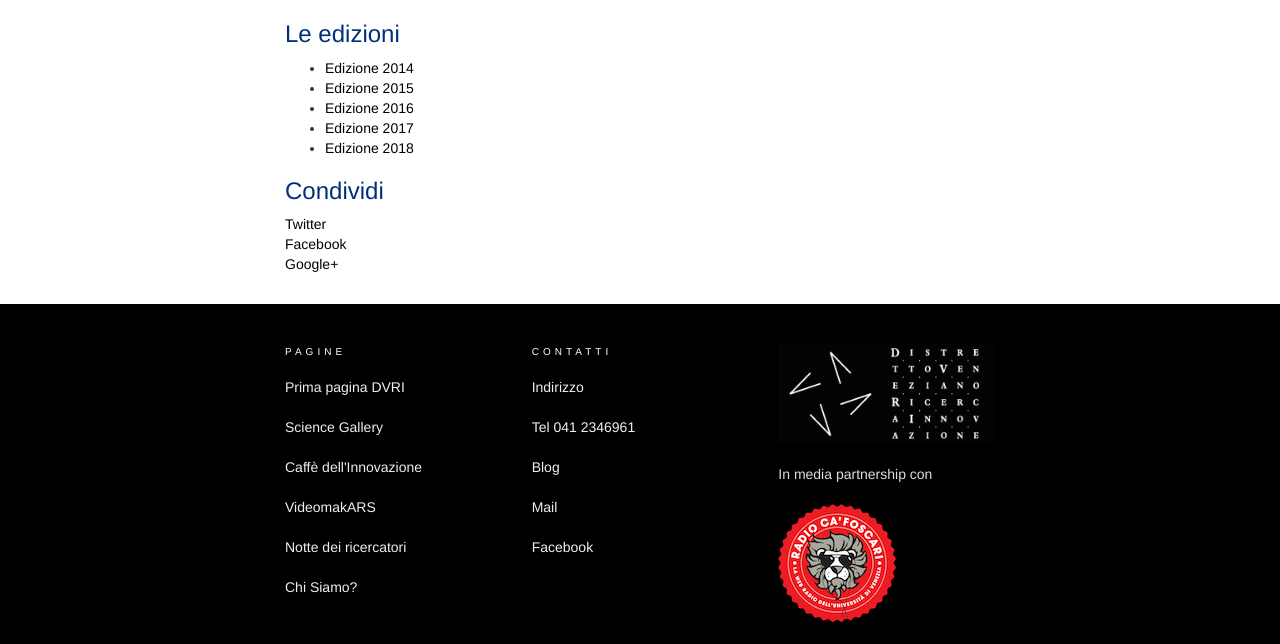
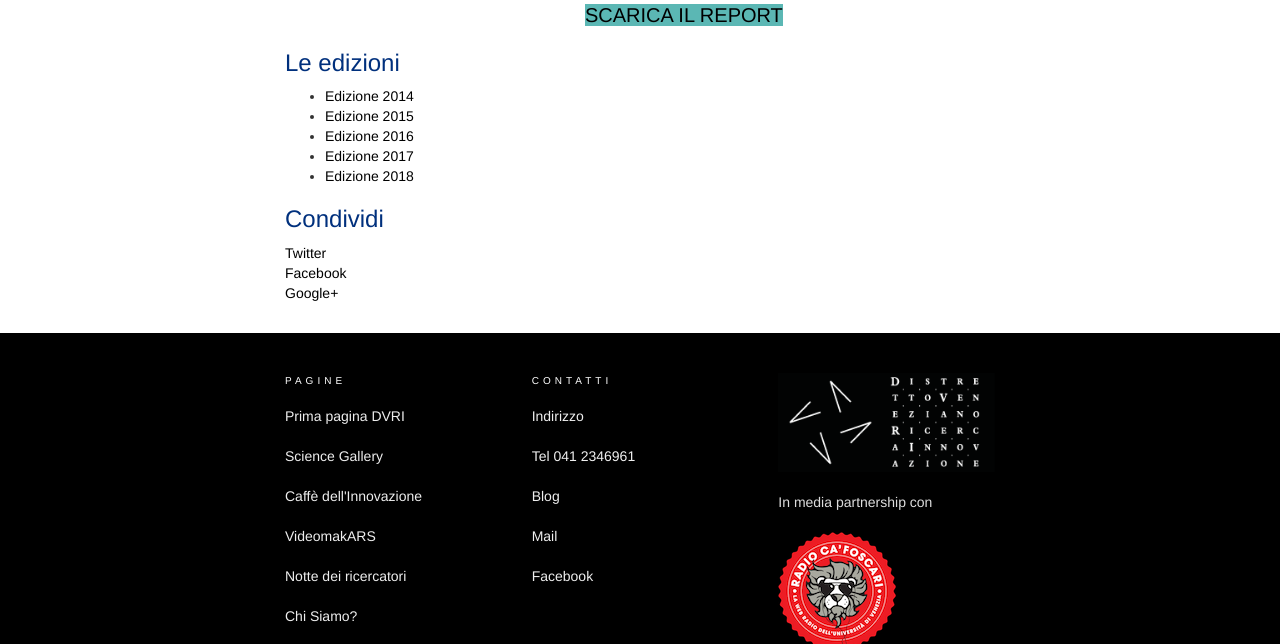
Before and after one commit to simonini/dvri-j-theme, a Jekyll site: the page built from progetti/social-events-2017.html, in a window 1280 px wide and 900 px high, scrolled down 3894 px, cut to the strip 256-900 px from the top of the window. Built offline with Jekyll 4.4.1, drawn with Linux system fonts in a browser that asks for light colours.

Commit message:
modifiche social events 2017 e 2018

```diff
--- a/progetti/social-events-2017.html
+++ b/progetti/social-events-2017.html
@@ -56,4 +56,6 @@ In accordo con gli obiettivi dell’Agenda per lo Sviluppo Sostenibile lanciata
 
 <iframe width="100%" height="315" src="https://www.youtube.com/embed/kNl6pQtCxs4" frameborder="0" allow="autoplay; encrypted-media" allowfullscreen></iframe>
 
+<a style="background-color:#5bb7b4; margin-left:300px; font-size:20px;" href="{{ site.baseurl }}/assets/progetti/social-events/Report2.pdf">SCARICA IL REPORT</a>
+
 {% include social_events.html %}
```
Also changed, not shown: 1 other file.
